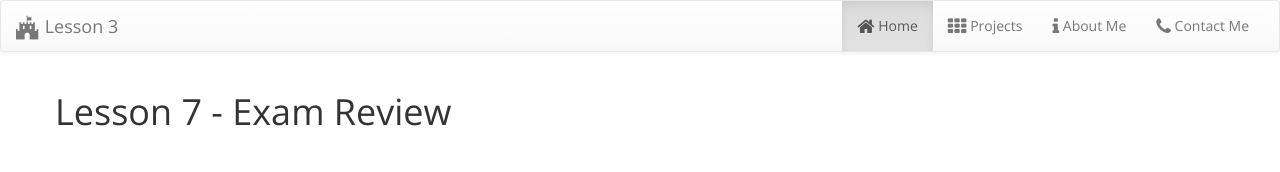
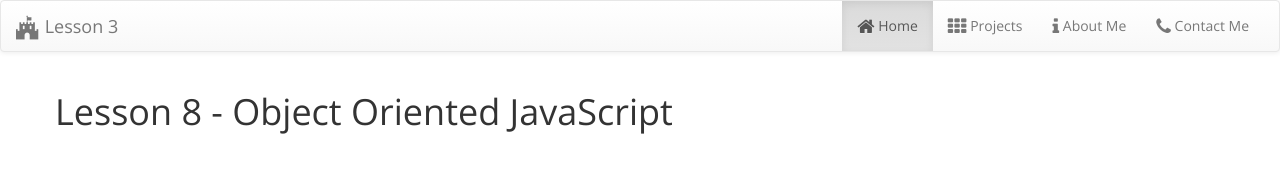
Before and after one commit to CentennialCollege/COMP125-Lesson8, a website: page index.html in a window 1280 px wide. Drawn offline with nearby package versions, Linux system fonts and the light colour scheme.

Commit message:
updated index.html

```diff
--- a/index.html
+++ b/index.html
@@ -43,7 +43,7 @@
 
     <div class="container">
         <div class="row">
-            <h1>Lesson 7 - Exam Review
+            <h1>Lesson 8 - Object Oriented JavaScript
 </h1>
 
             <p>
```
